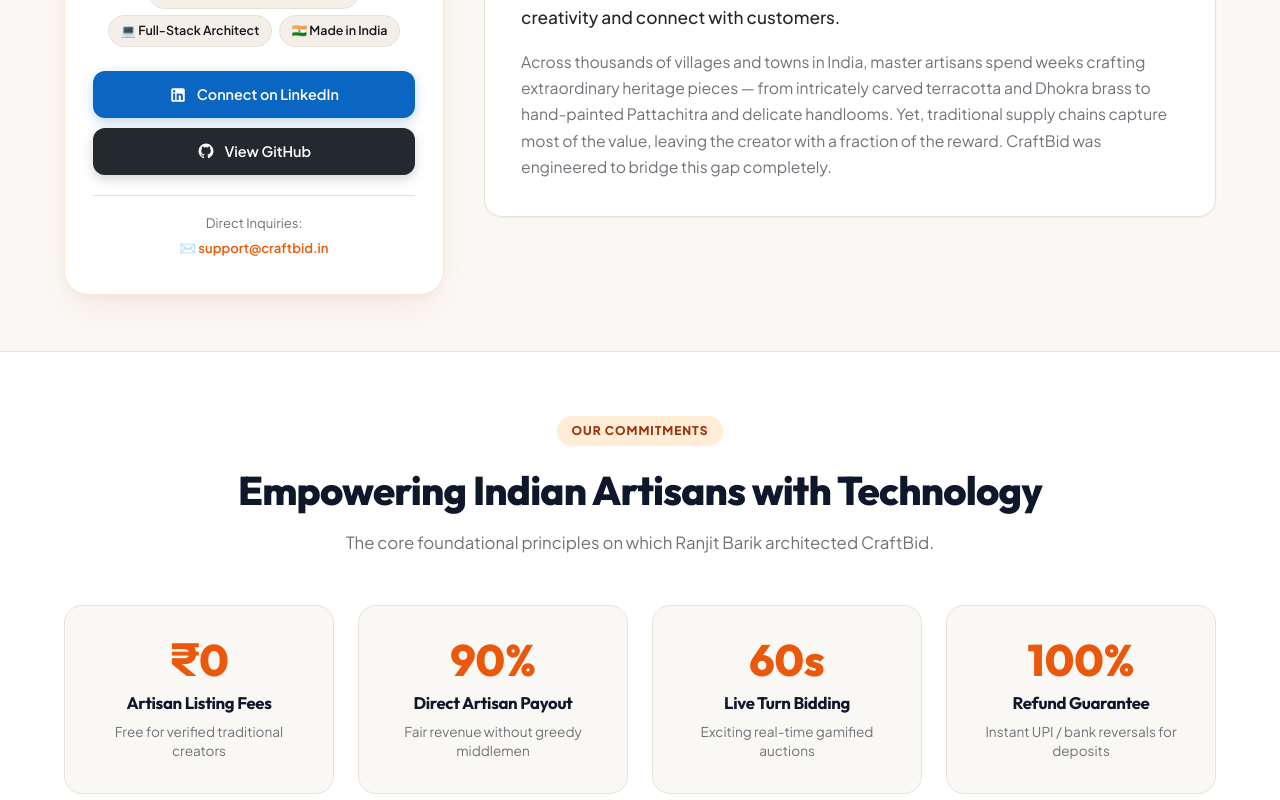
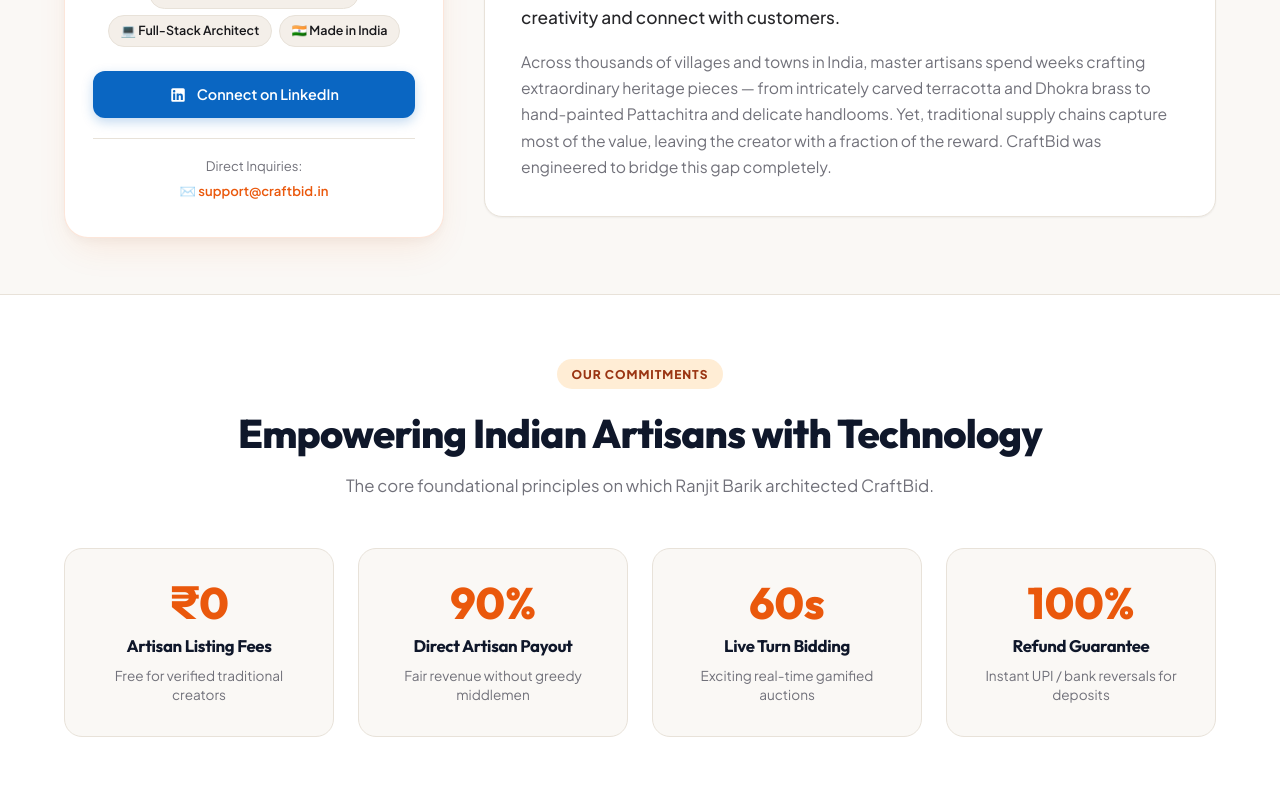
Before and after one commit to ranjitbarikofficial-cmd/CraftBiid, an Angular app in the folder craftbid-frontend/: page /founder in a window 1280 px wide. Shown: the part 860-1660 px from the top of the page. Built offline with nearby package versions, Linux system fonts and the light colour scheme.

Commit message:
fix(security): remove all public GitHub repository links from founder and footer sections

```diff
--- a/craftbid-frontend/src/app/pages/founder/founder.html
+++ b/craftbid-frontend/src/app/pages/founder/founder.html
@@ -74,19 +74,6 @@
                     <path d="M19 3a2 2 0 0 1 2 2v14a2 2 0 0 1-2 2H5a2 2 0 0 1-2-2V5a2 2 0 0 1 2-2h14m-.5 15.5v-5.3a3.26 3.26 0 0 0-3.26-3.26c-.85 0-1.84.52-2.28 1.3v-1.11h-2.79v8.37h2.79v-4.93c0-.77.62-1.4 1.39-1.4a1.4 1.4 0 0 1 1.4 1.4v4.93h2.75M6.88 8.56a1.68 1.68 0 0 0 1.68-1.68c0-.93-.75-1.69-1.68-1.69a1.69 1.69 0 0 0-1.69 1.69c0 .93.76 1.68 1.69 1.68m1.39 9.94v-8.37H5.5v8.37h2.77z"/>
                   </svg>
                   <span>Connect on LinkedIn</span>
-                </a>
-
-                <a
-                  [href]="githubUrl"
-                  target="_blank"
-                  rel="noopener noreferrer"
-                  class="btn-social btn-github"
-                  aria-label="View Ranjit Barik's GitHub Profile"
-                >
-                  <svg class="social-icon" viewBox="0 0 24 24" fill="currentColor">
-                    <path d="M12 2A10 10 0 0 0 2 12c0 4.42 2.87 8.17 6.84 9.5.5.08.66-.23.66-.5v-1.69c-2.77.6-3.36-1.34-3.36-1.34-.46-1.16-1.11-1.47-1.11-1.47-.91-.62.07-.6.07-.6 1 .07 1.53 1.03 1.53 1.03.87 1.52 2.34 1.07 2.91.83.1-.65.35-1.09.63-1.34-2.22-.25-4.55-1.11-4.55-4.92 0-1.11.38-2 1.03-2.71-.1-.25-.45-1.29.1-2.64 0 0 .84-.27 2.75 1.02.79-.22 1.65-.33 2.5-.33.85 0 1.71.11 2.5.33 1.91-1.29 2.75-1.02 2.75-1.02.55 1.35.2 2.39.1 2.64.65.71 1.03 1.6 1.03 2.71 0 3.82-2.34 4.66-4.57 4.91.36.31.69.92.69 1.85V21c0 .27.16.59.67.5C19.14 20.16 22 16.42 22 12A10 10 0 0 0 12 2z"/>
-                  </svg>
-                  <span>View GitHub</span>
                 </a>
               </div>
 
--- a/craftbid-frontend/src/app/pages/founder/founder.ts
+++ b/craftbid-frontend/src/app/pages/founder/founder.ts
@@ -18,7 +18,6 @@
   founderRole = 'Founder & CEO of CraftBid';
   location = 'Bhubaneswar, Odisha, India';
   linkedInUrl = 'https://www.linkedin.com/in/ranjitbarikofficial';
-  githubUrl = 'https://github.com/ranjitbarikofficial-cmd';
   email = 'support@craftbid.in';
 
   quote = 'Every handmade craft has a story. CraftBid gives that story a digital stage.';
@@ -232,7 +231,6 @@
           'image': 'https://craftbid.co.in/ranjit-barik.png',
           'sameAs': [
             'https://www.linkedin.com/in/ranjitbarikofficial',
-            'https://github.com/ranjitbarikofficial-cmd',
             'https://craftbid.co.in'
           ],
           'worksFor': {
--- a/craftbid-frontend/src/app/pages/home/footer/footer.html
+++ b/craftbid-frontend/src/app/pages/home/footer/footer.html
@@ -64,7 +64,6 @@
       <div class="social-links">
         <a routerLink="/founder" title="Founder: Ranjit Barik" aria-label="Meet the Founder">👤</a>
         <a href="https://www.linkedin.com/in/ranjitbarikofficial" target="_blank" rel="noopener noreferrer" title="LinkedIn: Ranjit Barik" aria-label="LinkedIn">💼</a>
-        <a href="https://github.com/ranjitbarikofficial-cmd" target="_blank" rel="noopener noreferrer" title="GitHub: CraftBid" aria-label="GitHub">💻</a>
         <a href="mailto:support@craftbid.in" title="Email CraftBid" aria-label="Email">✉️</a>
       </div>
     </div>
--- a/craftbid-frontend/src/app/pages/home/home-content/home-content.html
+++ b/craftbid-frontend/src/app/pages/home/home-content/home-content.html
@@ -295,19 +295,6 @@
                 </svg>
                 <span>LinkedIn</span>
               </a>
-              <a
-                href="https://github.com/ranjitbarikofficial-cmd"
-                target="_blank"
-                rel="noopener noreferrer"
-                class="btn-social-mini btn-gh"
-                aria-label="CraftBid GitHub"
-                title="GitHub: CraftBid"
-              >
-                <svg class="mini-icon" viewBox="0 0 24 24" fill="currentColor">
-                  <path d="M12 2A10 10 0 0 0 2 12c0 4.42 2.87 8.17 6.84 9.5.5.08.66-.23.66-.5v-1.69c-2.77.6-3.36-1.34-3.36-1.34-.46-1.16-1.11-1.47-1.11-1.47-.91-.62.07-.6.07-.6 1 .07 1.53 1.03 1.53 1.03.87 1.52 2.34 1.07 2.91.83.1-.65.35-1.09.63-1.34-2.22-.25-4.55-1.11-4.55-4.92 0-1.11.38-2 1.03-2.71-.1-.25-.45-1.29.1-2.64 0 0 .84-.27 2.75 1.02.79-.22 1.65-.33 2.5-.33.85 0 1.71.11 2.5.33 1.91-1.29 2.75-1.02 2.75-1.02.55 1.35.2 2.39.1 2.64.65.71 1.03 1.6 1.03 2.71 0 3.82-2.34 4.66-4.57 4.91.36.31.69.92.69 1.85V21c0 .27.16.59.67.5C19.14 20.16 22 16.42 22 12A10 10 0 0 0 12 2z"/>
-                </svg>
-                <span>GitHub</span>
-              </a>
             </div>
           </div>
         </div>
```
